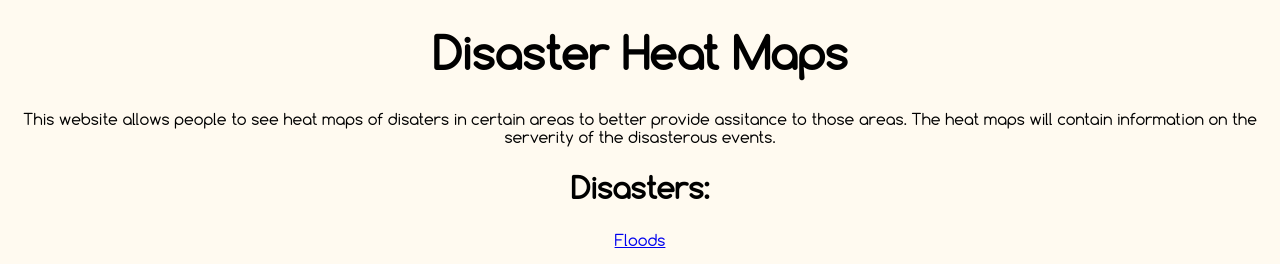
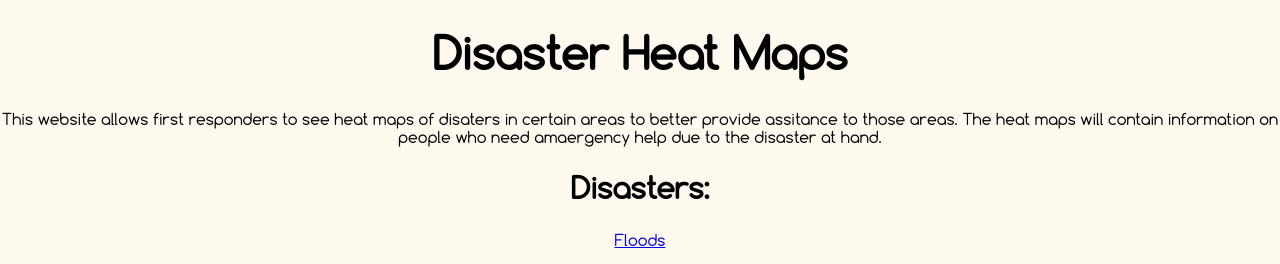
Before and after one commit to JAAMM-HackTX2017/front-end, a plain HTML site: page index.html in a window 1280 px wide. Shown: the top 264 px of the page. Drawn offline with Linux system fonts and the light colour scheme.

Commit message:
changed paragraph in home page

```diff
--- a/index.html
+++ b/index.html
@@ -14,7 +14,7 @@
 	<body>
 		<script src="heatmap.js-master/build/heatmap.js"></script>
 		<h1>Disaster Heat Maps</h1>
-		<p>This website allows people to see heat maps of disaters in certain areas to better provide assitance to those areas. The heat maps will contain information on the serverity of the disasterous events.</p>
+		<p>This website allows first responders to see heat maps of disaters in certain areas to better provide assitance to those areas. The heat maps will contain information on people who need amaergency help due to the disaster at hand.</p>
 		<h2>Disasters:</h2>
 		<a href="heatmap.js-master/examples/googlemaps-heatmap/disaster-one.html">Floods<a>
 		<p>More disaster heat maps coming soon...</p>
```
